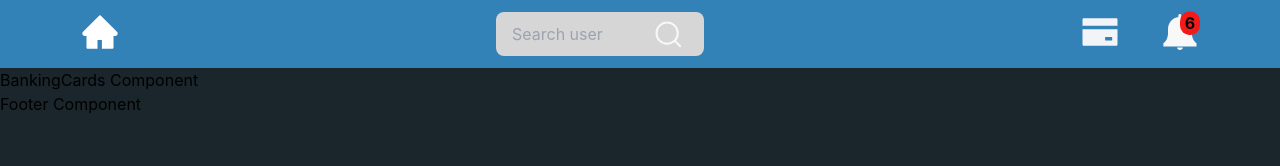
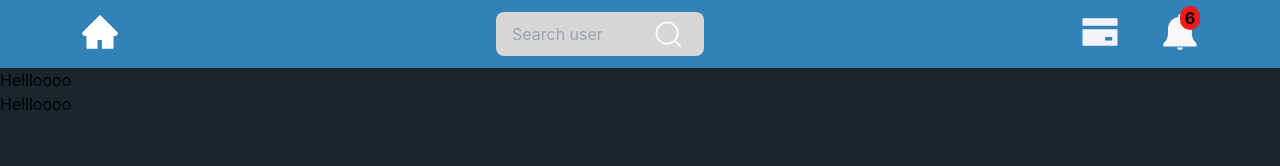
Before and after one commit to WeissDotEXE/frontend-banking-app, a React (Create React App) app: page /cards in a window 1280 px wide. Shown: the top 166 px of the page. Built offline with nearby package versions, Linux system fonts and the light colour scheme; what reduxjs-toolkit-persist would draw is missing.

Commit message:
banking cards item update

```diff
--- a/src/App.tsx
+++ b/src/App.tsx
@@ -20,7 +20,7 @@ function App() {
                 <Route path="/profile" element={<Profile />} />
                 <Route path="*" element={<Home />} />
             </Routes>
-            <Footer />
+            {/* <Footer /> */}
         </div>
     );
 }
--- a/src/components/BalanceCard/BalanceCard.tsx
+++ b/src/components/BalanceCard/BalanceCard.tsx
@@ -66,7 +66,7 @@ const BalanceCard: FC<BalanceCardProps> = (props: BalanceCardProps) => {
                     ""
                 )
             )}
-            <div className="grid grid-cols-2 mt-6 justify-items-center">
+            <div className="flex mt-6 justify-around">
                 <Button bgColor={"pink-950"} txtColor={"white-950"}>
                     Add Money
                 </Button>
--- /dev/null
+++ b/src/components/BankingCardItem/BankingCardItem.module.scss
@@ -0,0 +1 @@
+.BankingCardItem {}
--- /dev/null
+++ b/src/components/BankingCardItem/BankingCardItem.tsx
@@ -0,0 +1,31 @@
+import React, { FC } from "react";
+import styles from "./BankingCardItem.module.scss";
+import cn from "classnames";
+
+interface BankingCardItemProps {
+    id: string;
+    type: "premium" | "normal";
+    cardNumber: number;
+    name: string;
+    expireDate: string;
+    processing: "visa" | "mastercard";
+    className?: string;
+}
+
+const BankingCardItem: FC<BankingCardItemProps> = (props) => {
+    const { id, cardNumber, name, expireDate, processing, type, className } =
+        props;
+
+    const rootCls = cn(
+        type === "premium" ? styles.premiumCard : styles.normalCard,
+        className
+    );
+
+    return (
+        <div className={rootCls} data-testid="BankingCards">
+            Hellloooo
+        </div>
+    );
+};
+
+export default BankingCardItem;
--- a/src/components/Button/Button.tsx
+++ b/src/components/Button/Button.tsx
@@ -19,6 +19,7 @@ const Button: FC<ButtonProps> = (props: ButtonProps) => {
         `bg-pink-950`,
         `text-${txtColor}`,
         "p-4",
+        "mx-2",
         "font-medium md:font-bold",
         "text-md md:text-xl"
     );
--- a/src/pages/BankingCards/BankingCards.lazy.tsx
+++ /dev/null
@@ -1,11 +0,0 @@
-import React, { lazy, Suspense } from 'react';
-
-const LazyBankingCards = lazy(() => import('./BankingCards'));
-
-const BankingCards = (props: JSX.IntrinsicAttributes & { children?: React.ReactNode; }) => (
-  <Suspense fallback={null}>
-    <LazyBankingCards {...props} />
-  </Suspense>
-);
-
-export default BankingCards;
--- a/src/pages/BankingCards/BankingCards.module.scss
+++ b/src/pages/BankingCards/BankingCards.module.scss
@@ -1 +1,5 @@
-.BankingCards {}
+.premiumCard {
+}
+
+.normalCard {
+}
--- a/src/pages/BankingCards/BankingCards.tsx
+++ b/src/pages/BankingCards/BankingCards.tsx
@@ -1,12 +1,33 @@
-import React, { FC } from 'react';
-import styles from './BankingCards.module.scss';
+import React, { FC } from "react";
+import styles from "./BankingCards.module.scss";
+import cn from "classnames";
+import BankingCardItem from "components/BankingCardItem/BankingCardItem";
 
-interface BankingCardsProps {}
+interface BankingCardsProps {
+    className?: string;
+}
 
-const BankingCards: FC<BankingCardsProps> = () => (
-  <div className={styles.BankingCards} data-testid="BankingCards">
-    BankingCards Component
-  </div>
-);
+const BankingCards: FC<BankingCardsProps> = (props: BankingCardsProps) => {
+    return (
+        <div>
+            <BankingCardItem
+                id="hello"
+                type="premium"
+                cardNumber={7239648713264933}
+                name="John John"
+                expireDate="03/23"
+                processing="mastercard"
+            />
+            <BankingCardItem
+                id="hello"
+                type="premium"
+                cardNumber={7239648713264933}
+                name="John John"
+                expireDate="03/23"
+                processing="visa"
+            />
+        </div>
+    );
+};
 
 export default BankingCards;
```
Also changed, not shown: 1 other file (tests, documents, lock files or other folders).
